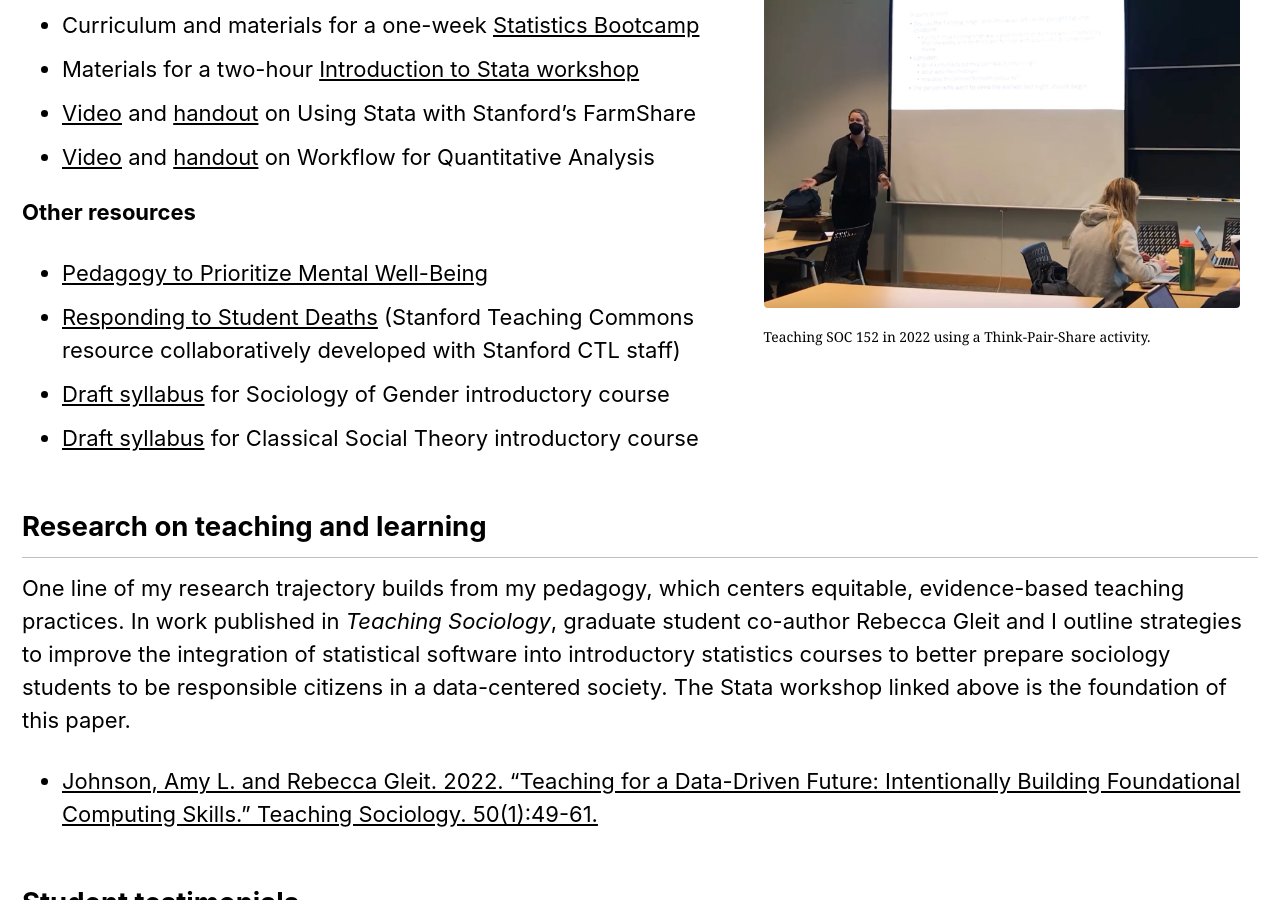
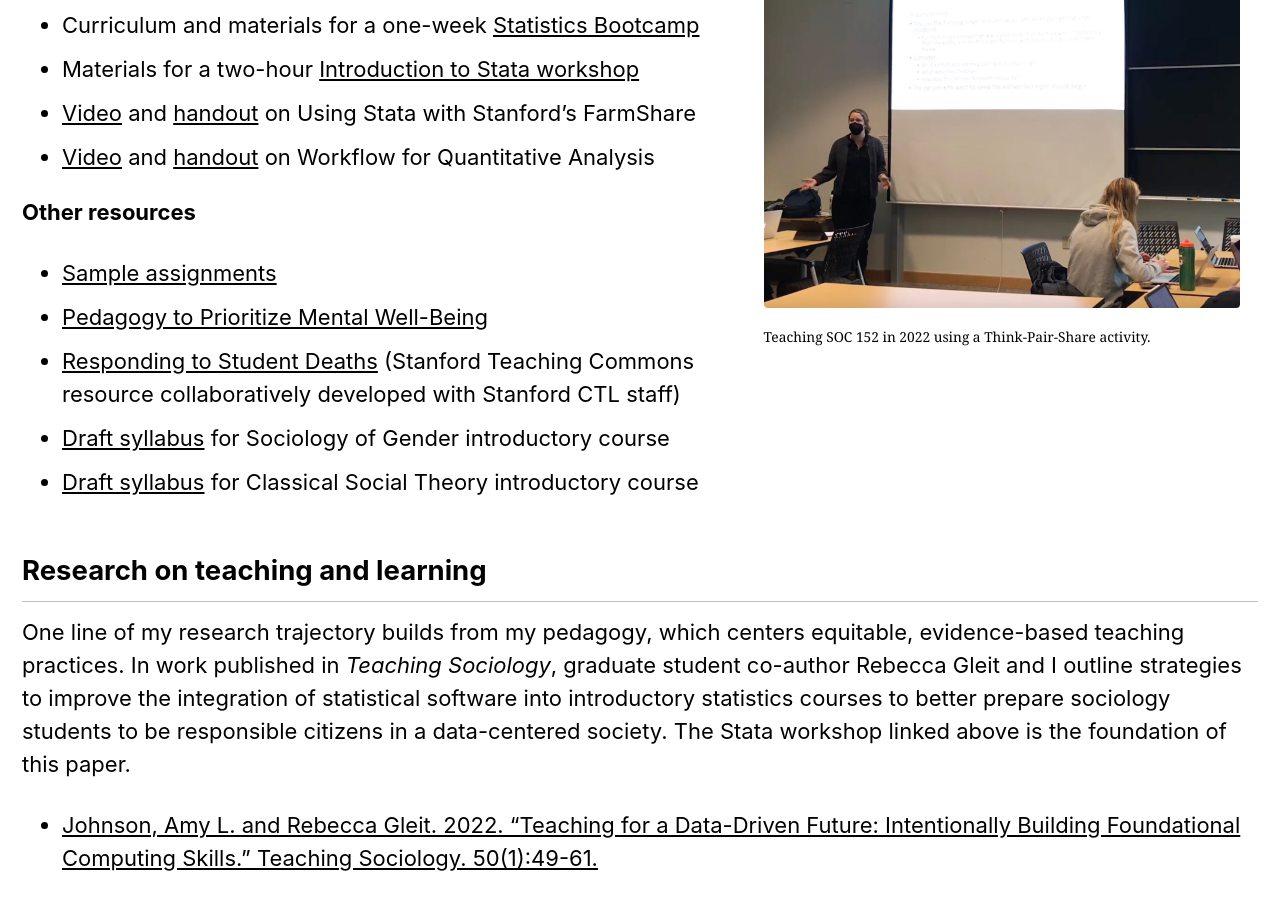
Before and after one commit to aljohnson-soc/aljohnson-soc.github.io, a Jekyll site: the page built from _pages/teaching.md, in a window 1280 px wide and 900 px high, scrolled down 540 px. Built offline with Jekyll 4.4.1, drawn with Linux system fonts in a browser that asks for light colours; cached includes are drawn as plain includes.

Commit message:
Update teaching.md

```diff
--- a/_pages/teaching.md
+++ b/_pages/teaching.md
@@ -44,6 +44,7 @@ figure {
 - [Video](https://www.youtube.com/watch?v=9aHG95INd4c) and [handout](https://drive.google.com/file/d/1RKpsKyF_vhosd-vCTD_p1oYxUey3VUht/view) on Workflow for Quantitative Analysis
 
 **Other resources**
+- [Sample assignments](https://drive.google.com/file/d/13HnRA-IGfi3vlGZNo5FbS1VSx9DVwSGS/view?usp=sharing)
 - [Pedagogy to Prioritize Mental Well-Being](https://docs.google.com/document/d/15PmMvcEewnqDAO14VWoAD_KX-i0rYw1Erm_PlELuTNY/edit)
 - [Responding to Student Deaths](https://teachingcommons.stanford.edu/news/responding-student-deaths) (Stanford Teaching Commons resource collaboratively developed with Stanford CTL staff)
 - [Draft syllabus](https://drive.google.com/file/d/1g_O2ls09FN-GJJlbhUxyuF_sI_fhKTS8/view?usp=sharing) for Sociology of Gender introductory course
```
